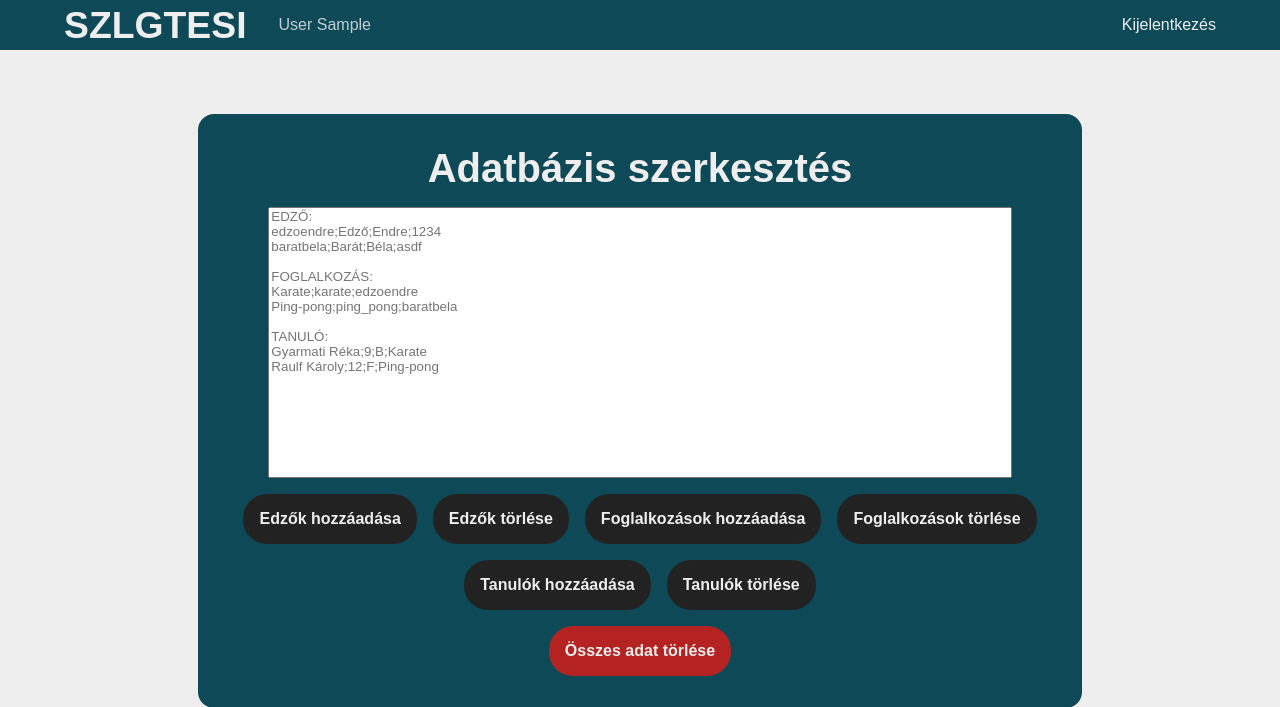
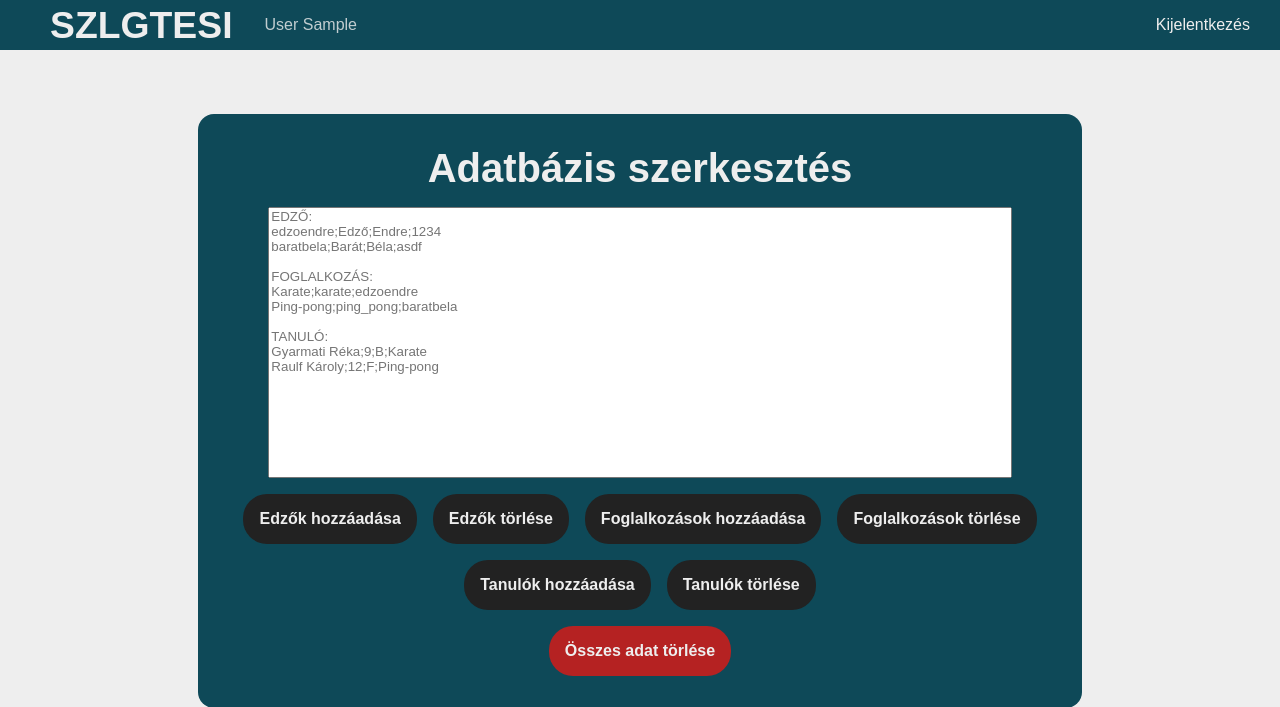
Before and after one commit to njavor/szlgtesi, a Django app: page / in a window 1280 px wide. Shown: the top 707 px of the page. Run offline with Django 4.2, Linux system fonts and the light colour scheme; the visitor is signed in with stand-in values (Sample User, id 1); data that the repository does not hold is empty; some web fonts are replaced.

Commit message:
header grid pontosítás

```diff
--- a/jelenletiv/static/css/styles.css
+++ b/jelenletiv/static/css/styles.css
@@ -28,7 +28,7 @@ header{
     color: var(--feher);
 
     display: grid;
-    grid-template-columns: 5% 35% 55% 5%;
+    grid-template-columns: 50px 1fr 2fr 30px;
 
     align-items: center;
 }
@@ -59,6 +59,7 @@ header #desktop-nav ul{
 header #desktop-nav a:hover{
     opacity: 75%;
 }
+
 #mobile-nav{
     z-index:1;
 
@@ -71,13 +72,14 @@ header #desktop-nav a:hover{
 
     font-size: 25pt;
 }
-
+#mobile-nav.change{
+    display: flex;
+}
 #hamburger-icon {
 display: none;
 grid-column: 3;
 justify-self: right;
 align-self: center;
-
 cursor: pointer;
 }
 .bar1, .bar2, .bar3 {
```
